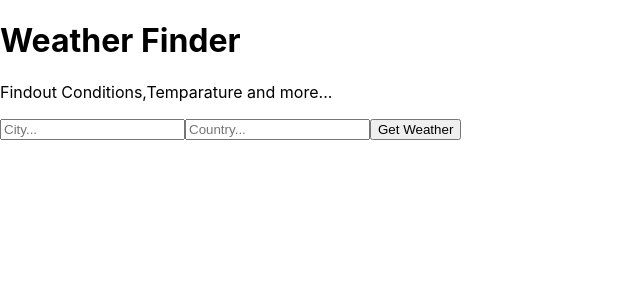
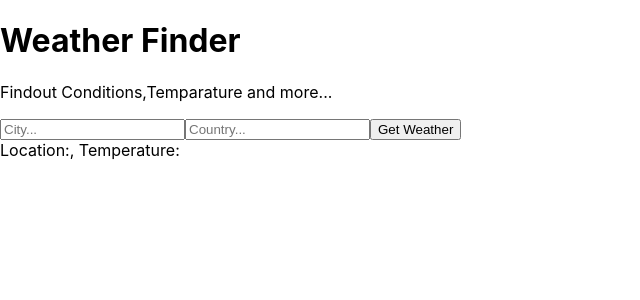
Before and after one commit to ravikirany711/Weather_App-, a React (Create React App) app: page / in a window 1280 px wide. Shown: the top 300 px of the page, without its empty margins (0-640 px from the left). Built offline with nearby package versions, Linux system fonts and the light colour scheme.

Commit message:
api_call failing

```diff
--- a/src/App.js
+++ b/src/App.js
@@ -22,7 +22,7 @@
     const country = e.target.elements.country.value //whatever we type in to the input
 
 
-    const api_call = await fetch(`http://api.openweathermap.org/data/2.5/weather?q=${city}&appid=${API_KEY}&units=metric`)
+    const api_call = await fetch(`http://api.openweathermap.org/data/2.5/weather?q=${city},${country}&appid=${API_KEY}&units=metric`)
     const data = await api_call.json()
     console.log(data)
 
@@ -32,7 +32,7 @@
       country: data.sys.country,
       humidity: data.main.humidity,
       description: data.weather[0].description,
-      error: ""
+      error: "",
     })
   }
   render() {
--- a/src/components/Form.js
+++ b/src/components/Form.js
@@ -5,7 +5,7 @@
         return (
             <form onSubmit={this.props.getWeather}>
                 <input type='text' name='city' placeholder='City...' required={true} />
-                <input type='text' name='country' placeholder='Country...' />
+                <input type='text' name='country' placeholder='Country...' required={true} />
                 <button>Get Weather</button>
             </form>
 
--- a/src/components/Weather.js
+++ b/src/components/Weather.js
@@ -4,7 +4,12 @@
     render() {
         return (
             <div>
-                <p>{this.props.temperature}</p>
+                Location:{this.props.city}, {this.props.country}
+
+                Temperature: {this.props.temperature}
+                {this.props.humidity}
+                {this.props.description}
+
 
 
             </div>
```
